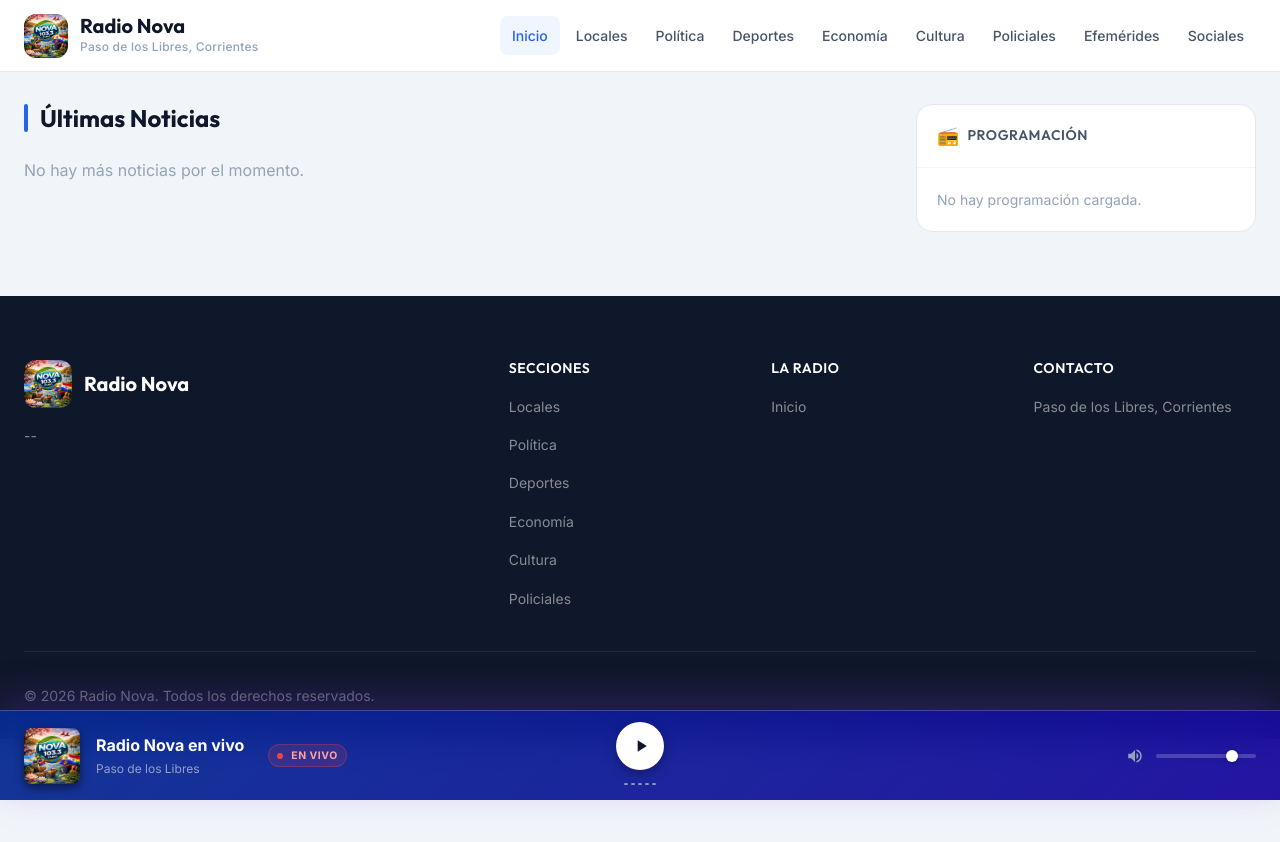
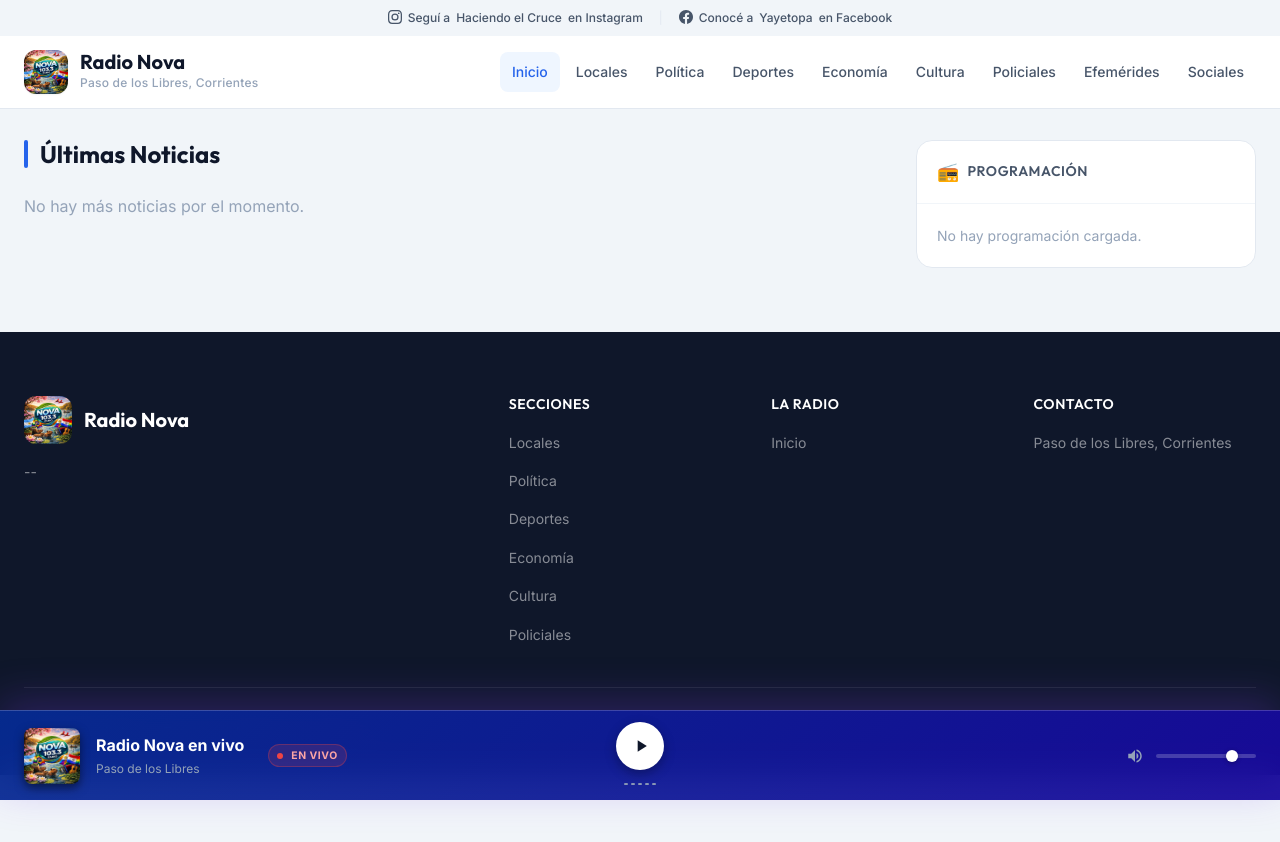
Before and after one commit to enzoccravo/radio-nova, a website built with Vite: page index.html in a window 1280 px wide. Built offline with nearby package versions, Linux system fonts and the light colour scheme; some packages are replaced by stand-ins of ours; no server answers; the database is empty.

Commit message:
add header con instagram de los programas de la radio

```diff
--- a/src/components/header.js
+++ b/src/components/header.js
@@ -6,6 +6,17 @@ import { icons } from '../utils.js';
 export function renderHeader() {
   return `
     <header class="site-header" id="site-header">
+      <div class="top-bar">
+        <div class="container top-bar-inner">
+          <a href="https://www.instagram.com/haciendoelcruce" target="_blank" rel="noopener noreferrer" class="top-bar-link">
+            ${icons.instagram} <span class="tb-hide">Seguí a </span>Haciendo el Cruce<span class="tb-hide"> en Instagram</span>
+          </a>
+          <span class="top-bar-divider">|</span>
+          <a href="https://www.facebook.com/Yayetopa" target="_blank" rel="noopener noreferrer" class="top-bar-link">
+            ${icons.facebook} <span class="tb-hide">Conocé a </span>Yayetopa<span class="tb-hide"> en Facebook</span>
+          </a>
+        </div>
+      </div>
       <div class="container header-inner">
         <a href="/" data-link class="header-brand" id="header-brand">
           <img
--- a/src/components/sidebar.js
+++ b/src/components/sidebar.js
@@ -1,5 +1,6 @@
 import { fetchSchedule } from '../lib/supabase.js';
 import { getAdSlot, renderAdContent } from '../lib/ads.js';
+import { icons } from '../utils.js';
 
 /**
  * Get the currently airing program based on current time
@@ -60,6 +61,11 @@ export async function renderSidebar() {
               <span class="now-playing-time">${currentProgram.time_start} – ${currentProgram.time_end}</span>
               ${currentProgram.genre ? `<span class="now-playing-genre">${currentProgram.genre}</span>` : ''}
               ${currentProgram.description ? `<p class="now-playing-desc">${currentProgram.description}</p>` : ''}
+              ${currentProgram.program_name.includes('Haciendo el Cruce') ? `
+                <a href="https://www.instagram.com/haciendoelcruce" target="_blank" rel="noopener noreferrer" class="btn btn-sm" style="margin-top: var(--space-2); display: inline-flex; align-items: center; gap: 6px; align-self: flex-start;">
+                  <span style="width: 14px; height: 14px; display: inline-block; fill: currentColor;">${icons.instagram}</span> ¡Seguinos en Instagram!
+                </a>
+              ` : ''}
             </div>
           </div>
         </div>
--- a/src/styles/index.css
+++ b/src/styles/index.css
@@ -107,7 +107,7 @@
 
   /* Layout */
   --container-max: 1280px;
-  --header-height: 72px;
+  --header-height: 108px;
   --player-height: 90px;
   --sidebar-width: 340px;
 }
--- a/src/styles/layout.css
+++ b/src/styles/layout.css
@@ -11,15 +11,56 @@
   z-index: 1000;
   background: var(--color-surface);
   border-bottom: 1px solid var(--color-border);
-  height: var(--header-height);
   animation: slideDown 0.4s ease;
+}
+
+/* --- Top Bar --- */
+.top-bar {
+  background: var(--color-bg);
+  border-bottom: 1px solid var(--color-border-light);
+  height: 36px;
+  display: flex;
+  align-items: center;
+}
+.top-bar-inner {
+  display: flex;
+  justify-content: center;
+  align-items: center;
+  gap: var(--space-4);
+  font-size: 12px;
+  color: var(--color-text-secondary);
+}
+.top-bar-link {
+  display: flex;
+  align-items: center;
+  gap: 6px;
+  color: inherit;
+  text-decoration: none;
+  font-weight: var(--weight-medium);
+  transition: color 0.15s ease;
+}
+.top-bar-link:hover {
+  color: var(--color-primary);
+}
+.top-bar-link svg {
+  width: 14px;
+  height: 14px;
+  fill: currentColor;
+}
+.top-bar-divider {
+  color: var(--color-border);
+}
+@media (max-width: 600px) {
+  .tb-hide {
+    display: none;
+  }
 }
 
 .header-inner {
   display: flex;
   align-items: center;
   justify-content: space-between;
-  height: 100%;
+  height: 72px;
   gap: var(--space-6);
 }
 
--- a/src/styles/responsive.css
+++ b/src/styles/responsive.css
@@ -42,8 +42,12 @@
 /* --- Mobile (max 768px) --- */
 @media (max-width: 768px) {
   :root {
-    --header-height: 64px;
+    --header-height: 100px;
     --player-height: 52px;
+  }
+
+  .header-inner {
+    height: 64px;
   }
 
   .container {
```
